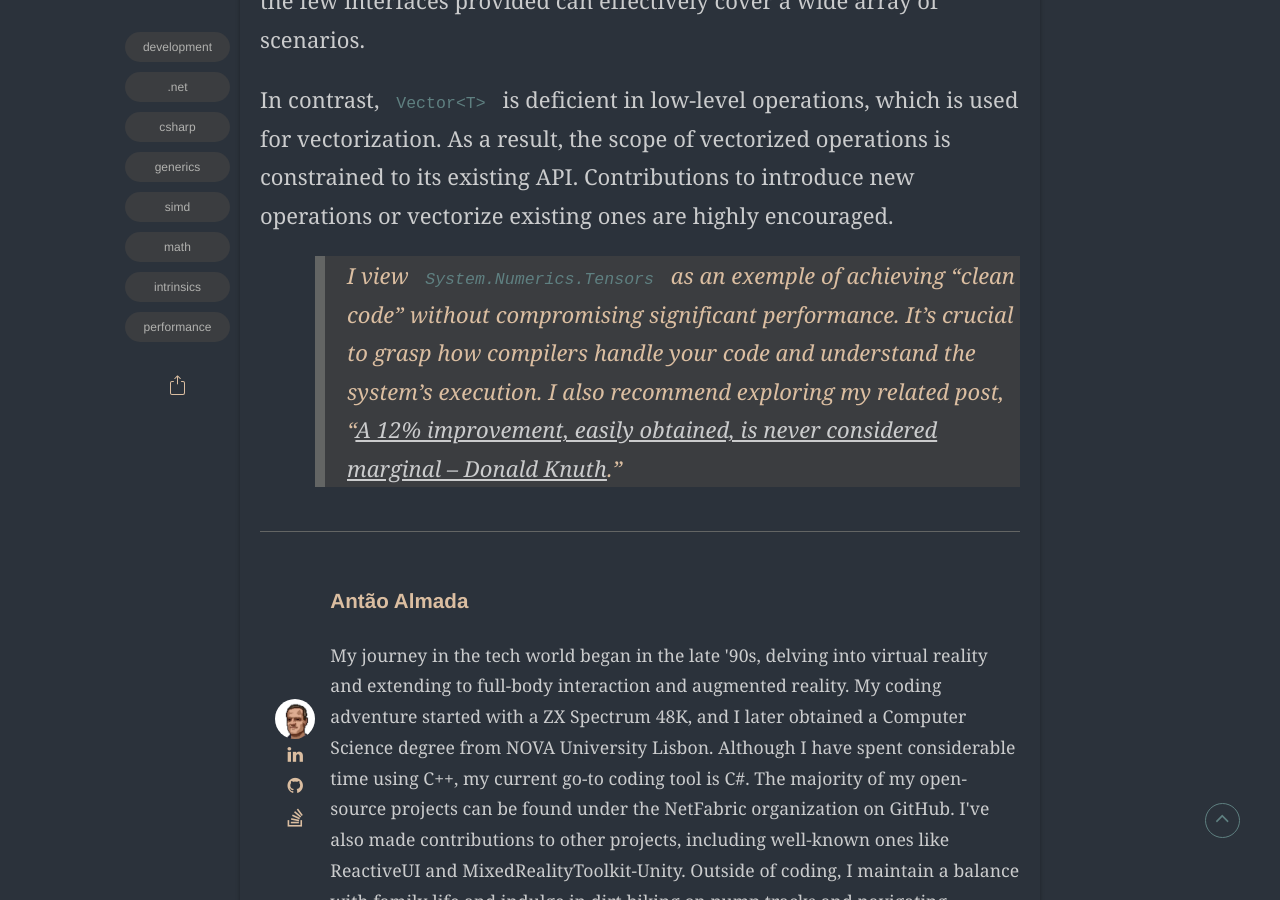
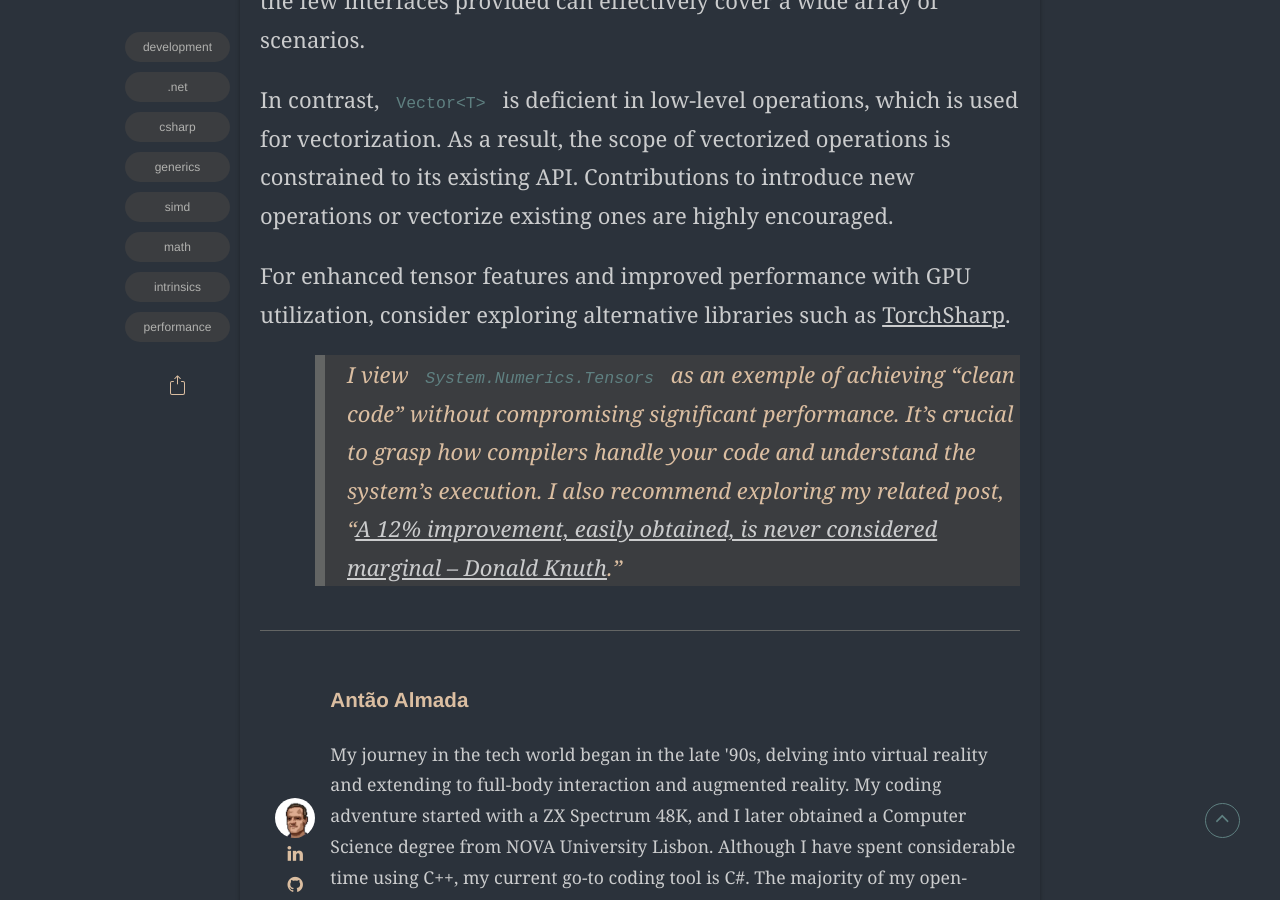
Before and after one commit to the-mvm/the-mvm.github.io, a Jekyll site: the page built from _posts/2024-01-02-A-generic-tensor-library-for-dotnet.md, in a window 1280 px wide and 900 px high, scrolled down 28417 px. Built offline with Jekyll 4.4.1, drawn with Linux system fonts in a browser that asks for light colours; some web fonts are replaced; comment, search, counter and statistics services are not loaded.

Commit message:
Add reference to TorchSharp in the conclusions

```diff
--- a/_posts/2024-01-02-A-generic-tensor-library-for-dotnet.md
+++ b/_posts/2024-01-02-A-generic-tensor-library-for-dotnet.md
@@ -671,4 +671,6 @@ Although `NetFabric.Numerics.Tensors` provides numerous primitive operations, it
 
 In contrast, `Vector<T>` is deficient in low-level operations, which is used for vectorization. As a result, the scope of vectorized operations is constrained to its existing API. Contributions to introduce new operations or vectorize existing ones are highly encouraged.
 
+For enhanced tensor features and improved performance with GPU utilization, consider exploring alternative libraries such as [TorchSharp](https://github.com/dotnet/TorchSharp).
+
 > I view `System.Numerics.Tensors` as an exemple of achieving "clean code" without compromising significant performance. It's crucial to grasp how compilers handle your code and understand the system's execution. I also recommend exploring my related post, "[A 12% improvement, easily obtained, is never considered marginal -- Donald Knuth](https://aalmada.github.io/Performance-optimizations.html)."
```
